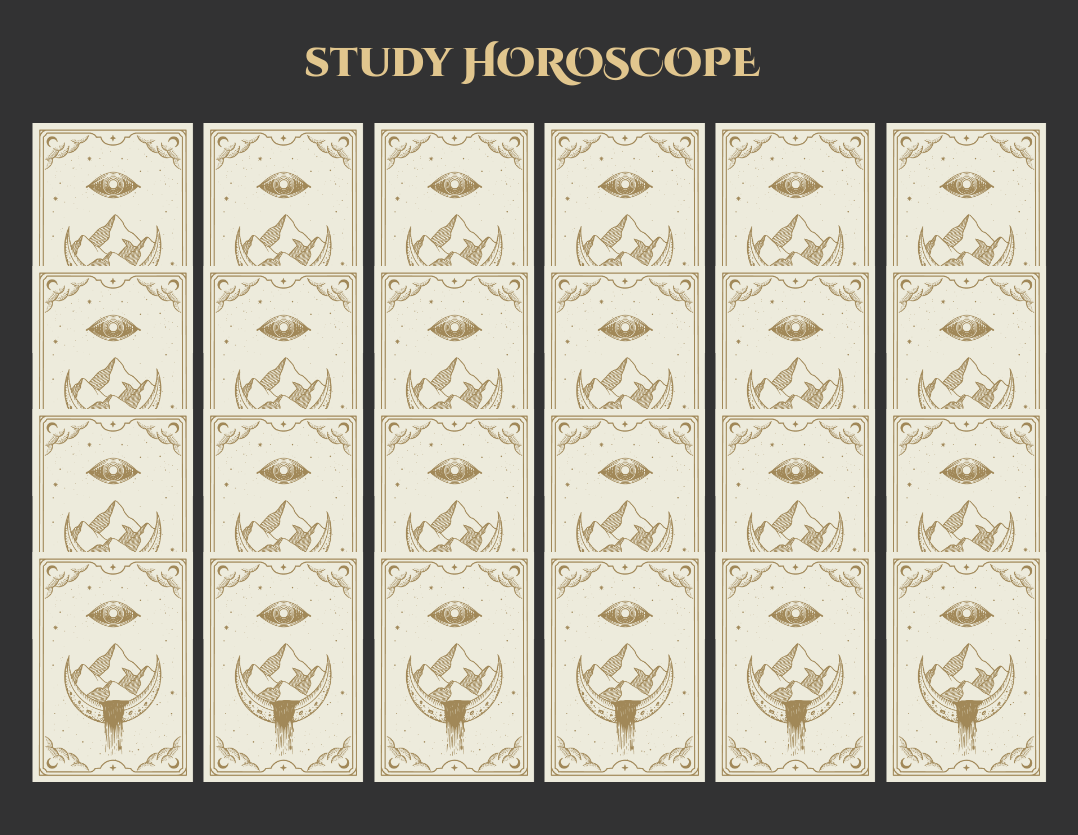
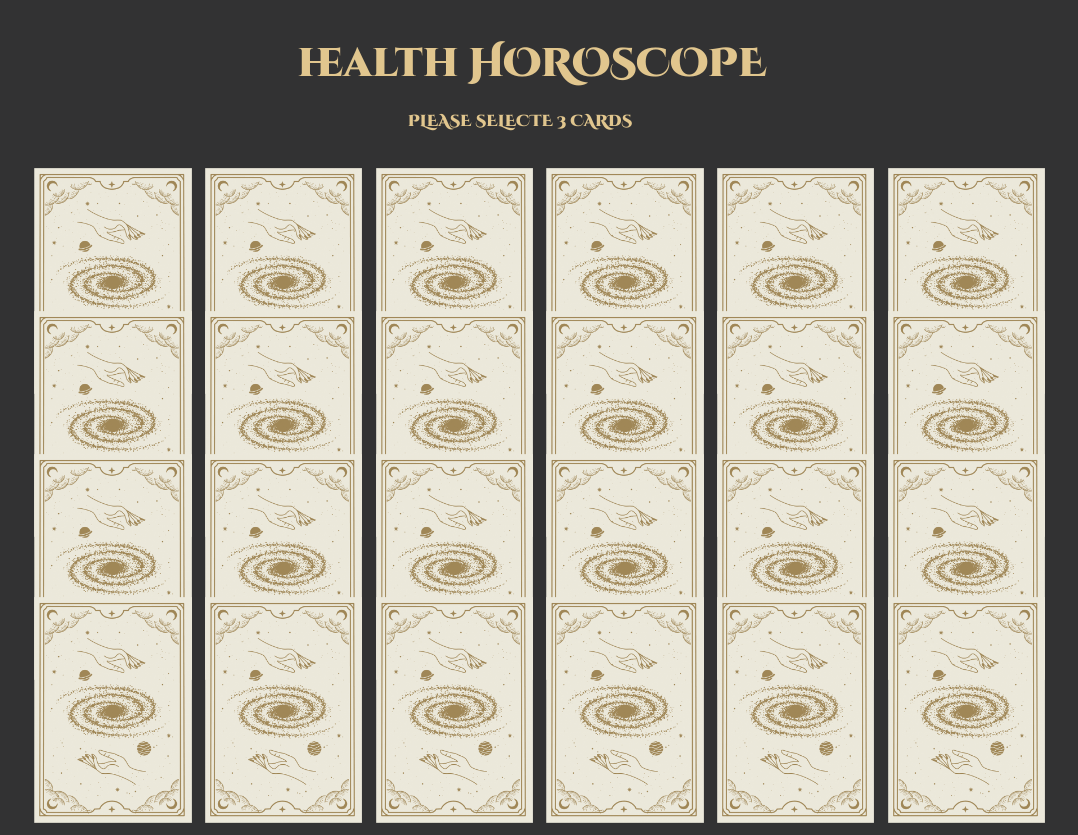
Before and after one commit to wareewan-opal/sec-2-group-6-horoscope, a Vue app: page /select-card in a window 1280 px wide. Shown: the whole page, without its empty margins (128-1206 px from the left). Before the commit the page ends 800 px from the top, so only its background shows below. Built offline with nearby package versions, Linux system fonts and the light colour scheme; data requests are answered from the project's data file.

Commit message:
finally Project

```diff
--- a/data/db.json
+++ b/data/db.json
@@ -1,7 +1,7 @@
 {
   "selected": [
     {
-      "category": "study",
+      "category": "health",
       "id": 1
     }
   ],
--- a/src/components/select-category_component.vue
+++ b/src/components/select-category_component.vue
@@ -29,7 +29,9 @@ onBeforeMount(async () =>{
 
 <template>
     <h1>{{ type.category }} HOROSCOPE</h1>
+    <h6>PLEASE SELECTE 3  CARDS</h6>
     <card_component :deck="deck" :typeofcard="type.category"></card_component>
+
 </template>
 
 <style>
```
